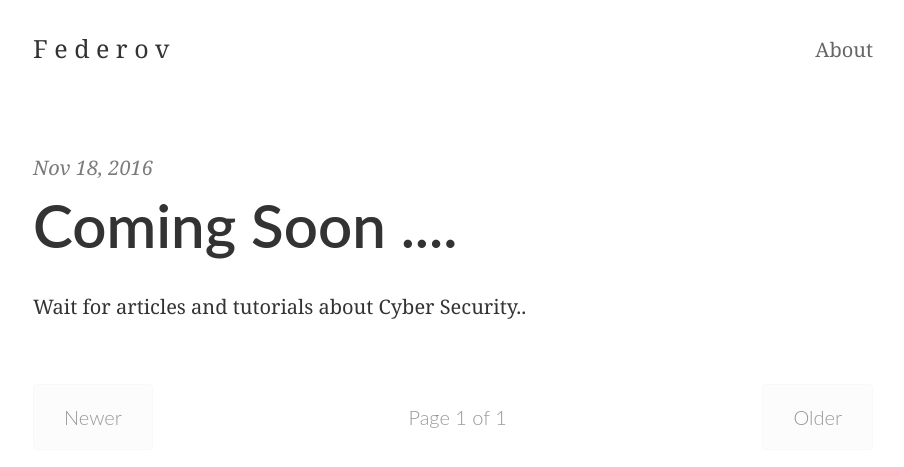
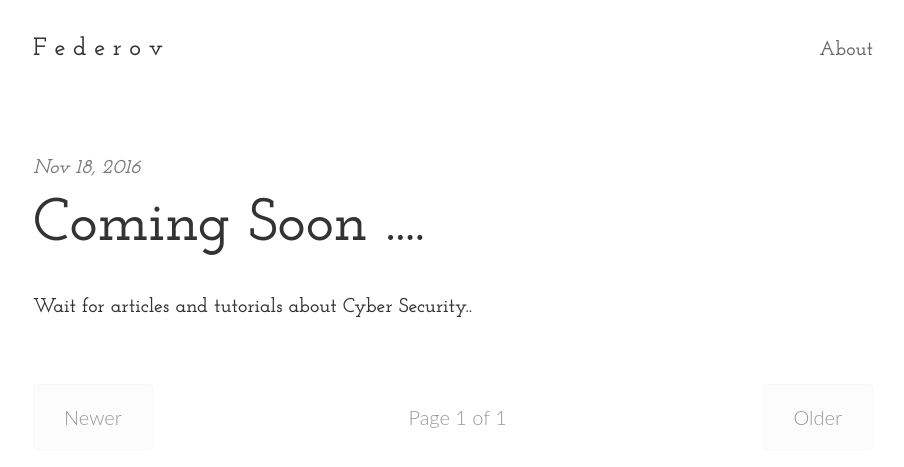
Before and after one commit to feder0v/feder0v.github.io, a Jekyll site: the page built from index.html, in a window 1280 px wide. Shown: the top 467 px of the page, without its empty margins (187-1091 px from the left). Built offline with Jekyll 4.4.1, drawn with Linux system fonts in a browser that asks for light colours; the list of posts is cut into pages by our own code.

Commit message:
Update _variables.scss

```diff
--- a/_sass/_variables.scss
+++ b/_sass/_variables.scss
@@ -1,9 +1,9 @@
 // Typography
 $base-font-size: 14px !default;
 $bold-font-weight: bold !default;
-$font-family: 'Merriweather', 'PT Serif', Georgia, 'Times New Roman', serif !default;
+$font-family: 'Josefin Slab', serif !default;
 $line-height: 1.5 !default;
-$heading-font-family: 'Lato', 'Helvetica Neue', Helvetica, sans-serif !default;
+$heading-font-family: 'Josefin Slab', serif !default;
 $heading-font-weight: 900 !default;
 $heading-line-height: 1.25 !default;
 $monospace-font-family: 'Source Code Pro', Consolas, monospace !default;
```
